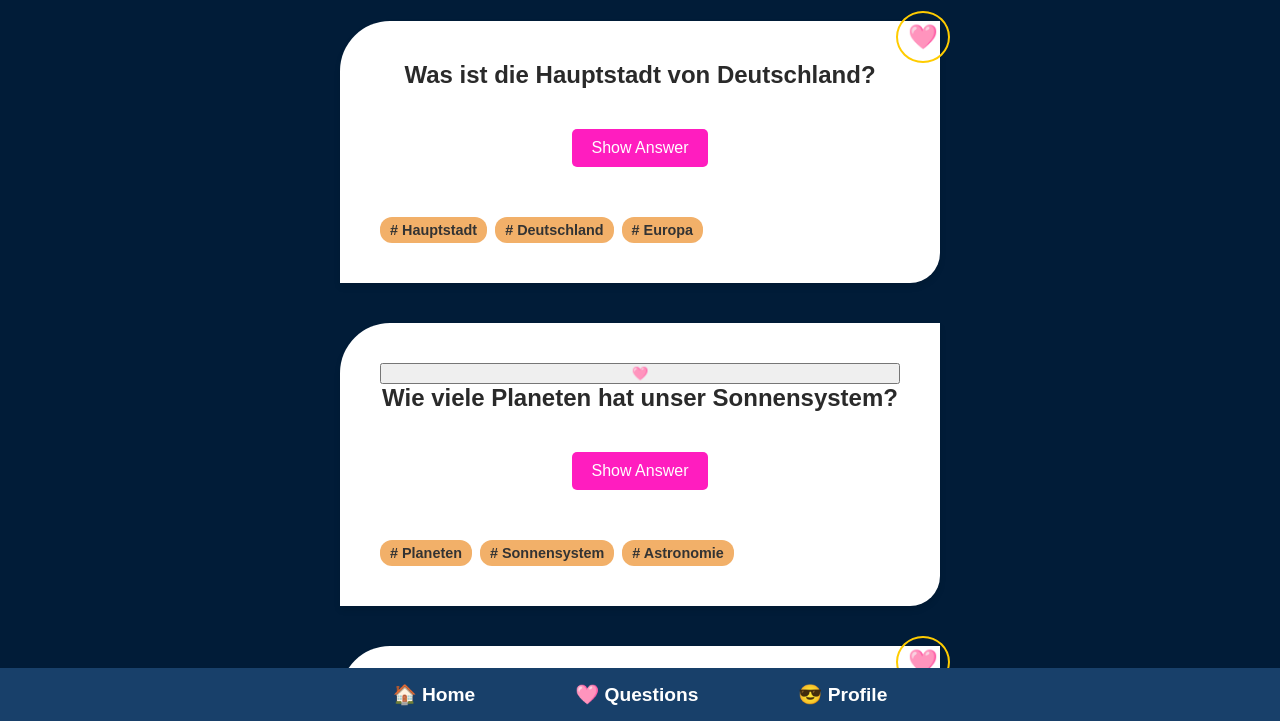
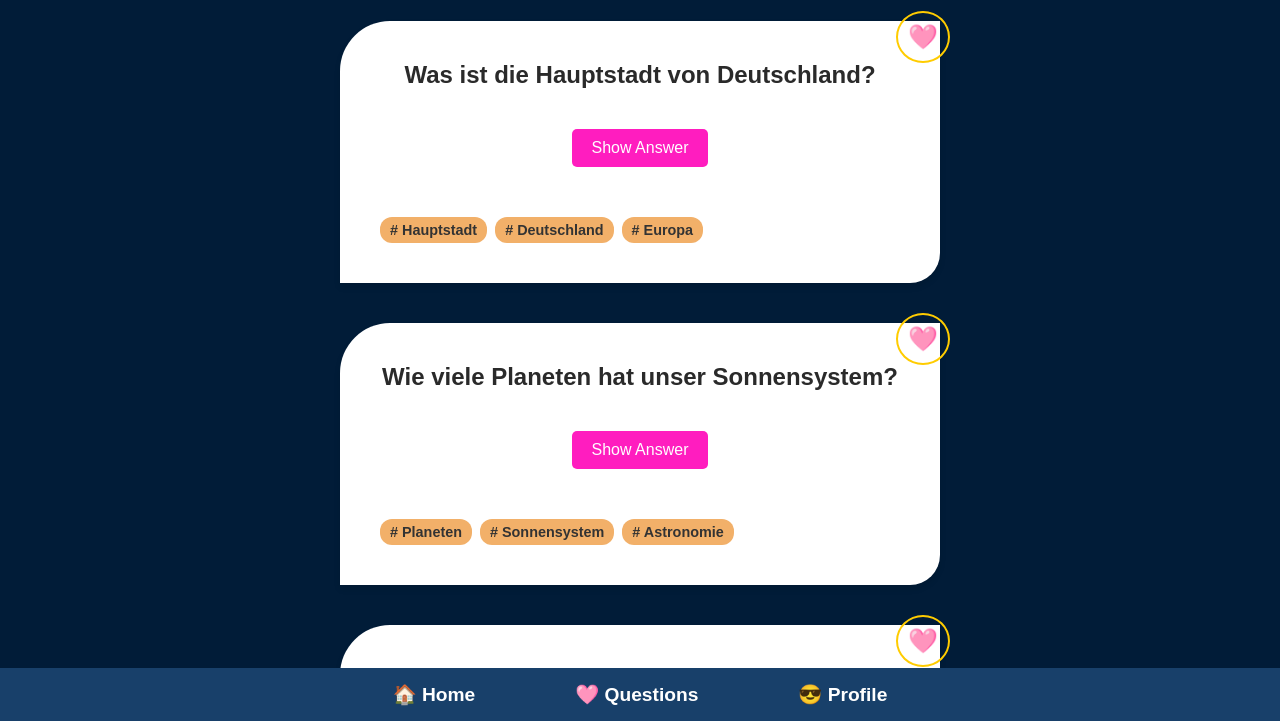
Before and after one commit to ana-nova/quiz-app, a plain HTML site: page bookmark.html in a window 1280 px wide. Shown: the part 79-800 px from the top of the page. Drawn offline with Linux system fonts and the light colour scheme.

Commit message:
correct misspelling in bookmark

```diff
--- a/bookmark.html
+++ b/bookmark.html
@@ -29,7 +29,7 @@
           </section>
 
           <section class="quiz-card">
-            <button class="ookmark-btn-one">🩷</button>
+            <button class="bookmark-btn-one">🩷</button>
             <h2 class="quiz-question">Wie viele Planeten hat unser Sonnensystem?</h2>
             <div>
             <p class="quiz-answer hidden">Acht Planeten</p>
```
